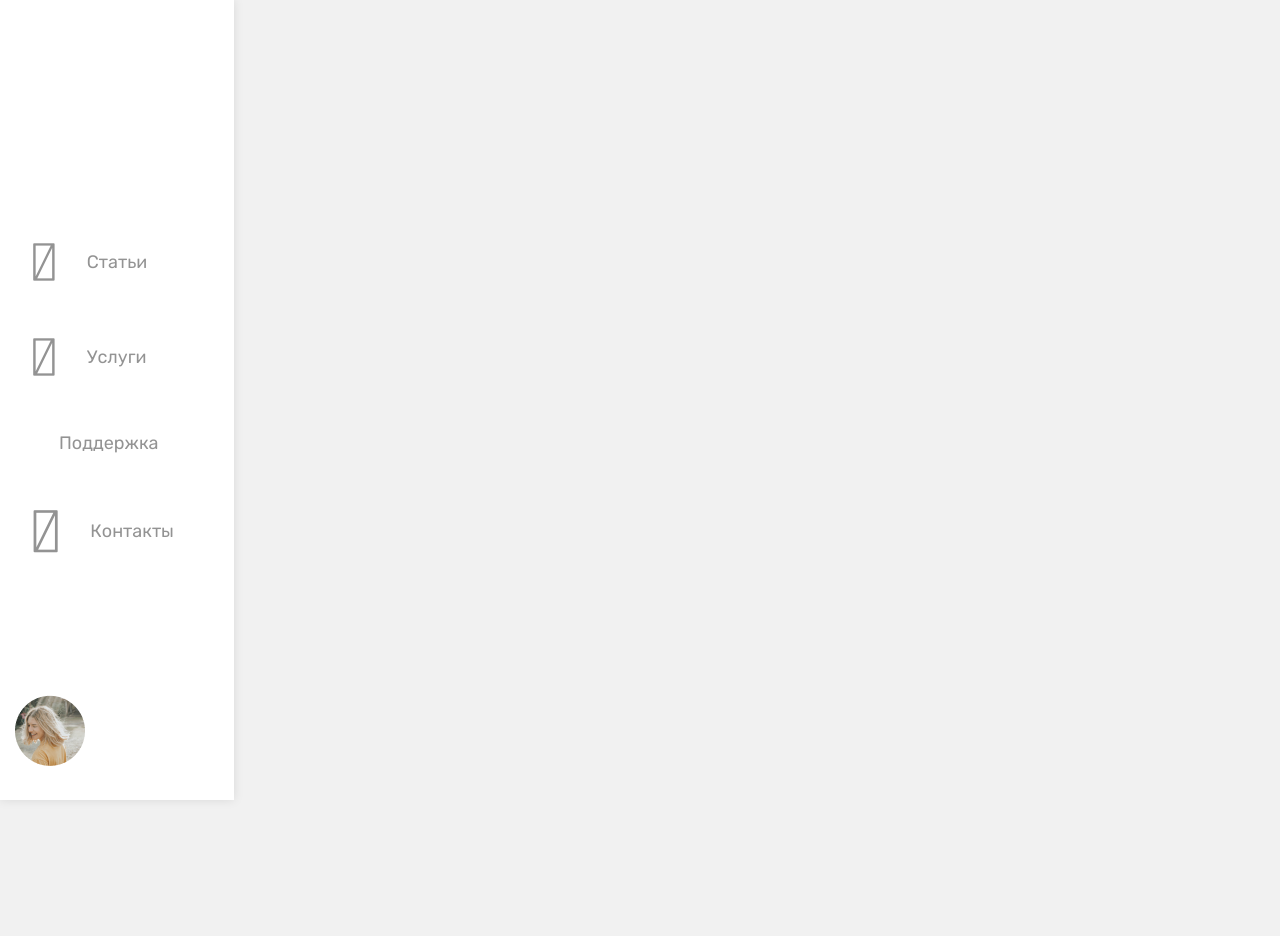
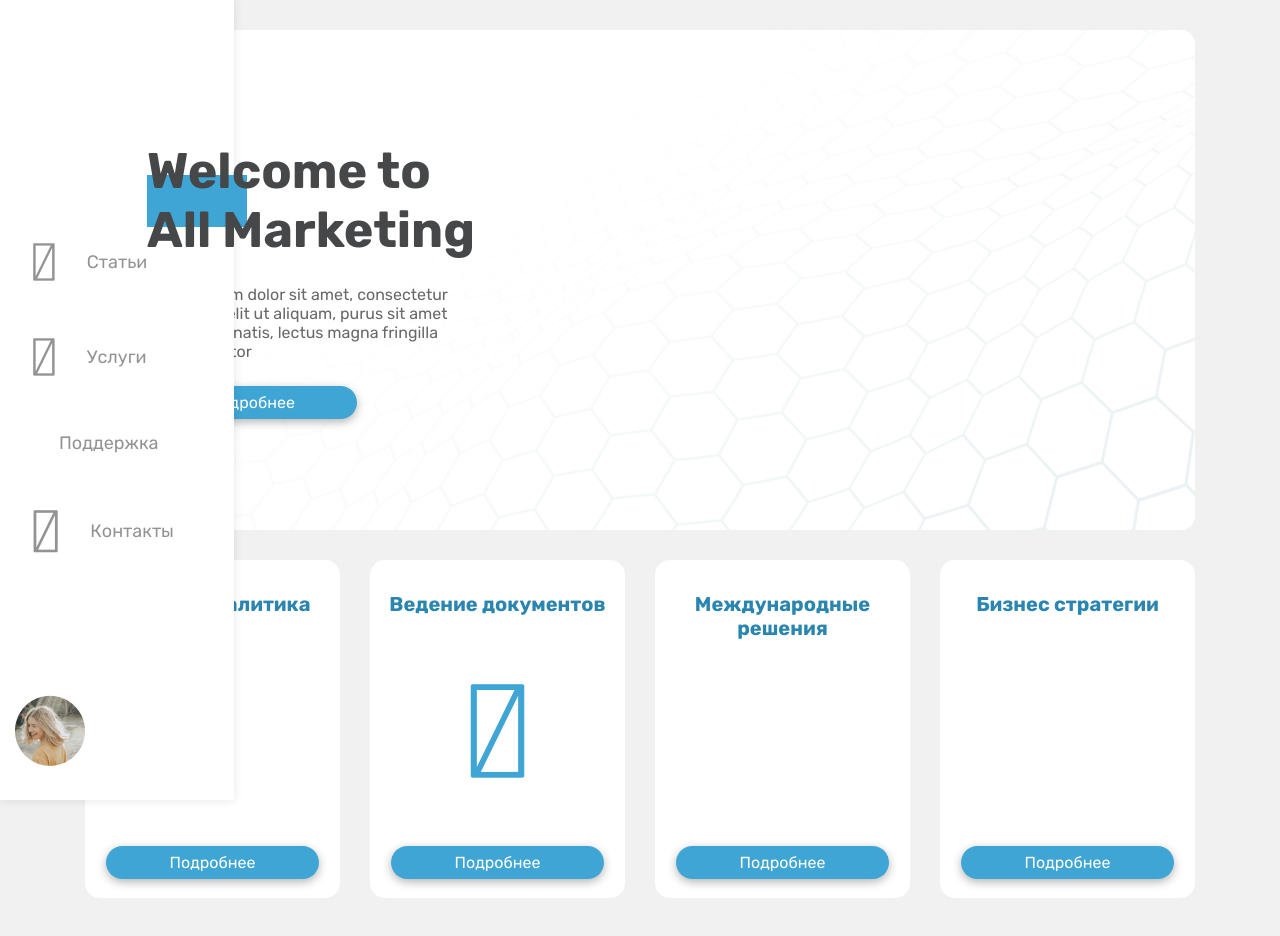
Before and after one commit to Qudwell/Blue-marketing, a plain HTML site: page index.html in a window 1280 px wide. Before the commit the page ends 800 px from the top, so only its background shows below. Drawn offline with Linux system fonts and the light colour scheme.

Commit message:
banner and cards

```diff
--- /dev/null
+++ b/css/banner.css
@@ -0,0 +1,67 @@
+.banner{
+    margin: 30px 0;
+}
+.banner__wrap {
+    background: url(../img/background.png) no-repeat center bottom/cover white;
+    height: 500px;
+    padding-left: 62px;
+    display: flex;
+    align-items: center;
+    border-radius: 14px;
+}
+
+.banner__desc {
+    max-width: 332px;
+    width: 100%;
+    display: flex;
+    flex-direction: column;
+    align-items: flex-start;
+    gap: 25px;
+}
+
+.desc__h {
+    font-family: 'RB', sans-serif;
+    font-weight: 700;
+    font-size: 50px;
+    line-height: 59px;
+    color: #464748;
+    position: relative;
+    z-index: 10;
+}
+
+.desc__p {
+    font-family: 'RR', sans-serif;
+    font-weight: 400;
+    font-size: 16px;
+    line-height: 19px;
+    color: #696868;
+}
+
+.desc__h::before {
+    position: absolute;
+    content: '';
+    z-index: -1;
+    top: 50%;
+    left: 0;
+    transform: translateY(-50%);
+    width: 100px;
+    height: 52px;
+    background: #3FA5D5;
+}
+
+.btn {
+    background: #3FA5D5;
+    box-shadow: 0px 3px 10px rgba(0, 0, 0, 0.3);
+    border-radius: 30px;
+    display: inline-block;
+    font-family: 'RR', sans-serif;
+    font-size: 16px;
+    font-weight: 400;
+    line-height: 19px;
+    color: white ;
+    transition: 0.3s;
+}
+
+.banner__btn{
+    padding: 7px 62px;
+}
--- a/css/base.css
+++ b/css/base.css
@@ -10,3 +10,14 @@ body{
     font-family: 'RR',sans-serif ;
     background: #F1F1F1;
 }
+
+.container{
+    max-width: 1140px;
+    padding: 0 15px;
+    margin: 0 auto;
+    width: 100%;
+    height: 100%;
+}
+.btn:hover{
+    background: #2A86B1;
+}
--- /dev/null
+++ b/css/cards.css
@@ -0,0 +1,40 @@
+.cards {
+    margin-bottom: 48px;
+}
+
+.cards__wrap {
+    display: flex;
+    gap: 30px;
+    align-items: center;
+}
+
+.card {
+    max-width: 255px;
+    width: 100%;
+    height: 338px;
+    background: white;
+    border-radius: 15px;
+    display: flex;
+    flex-direction: column;
+    align-items: center;
+    justify-content: space-between;
+    padding: 32px 18px 19px;
+}
+
+.card__icon {
+    font-size: 100px;
+    color: #3FA5D5;
+}
+
+.card__h {
+    font-family: 'RB', sans-serif;
+    font-size: 20px;
+    font-weight: 700;
+    line-height: 24px;
+    color: #2A86B1;
+    text-align: center;
+}
+
+.card__btn{
+    padding: 7px 64px;
+}
--- a/css/main.css
+++ b/css/main.css
@@ -1,3 +1,5 @@
 @import url(./base.css);
 @import url(./fonts.css);
 @import url(./nav.css);
+@import url(./banner.css);
+@import url(./cards.css);
--- a/index.html
+++ b/index.html
@@ -1,13 +1,15 @@
 <!DOCTYPE html>
 <html lang="en">
+
 <head>
     <meta charset="UTF-8">
     <meta http-equiv="X-UA-Compatible" content="IE=edge">
     <meta name="viewport" content="width=device-width, initial-scale=1.0">
     <title>BLUE MARKETING</title>
     <link rel="stylesheet" href="./css/main.css">
-    <link rel="stylesheet" href="https://pro.fontawesome.com/releases/v5.15.2/css/all.css"/>
+    <link rel="stylesheet" href="https://pro.fontawesome.com/releases/v5.15.2/css/all.css" />
 </head>
+
 <body>
     <aside class="nav">
         <div class="nav__wrap">
@@ -43,5 +45,44 @@
             </div>
         </div>
     </aside>
+    <section class="banner">
+        <div class="container">
+            <div class="banner__wrap">
+                <div class="banner__desc">
+                    <h1 class="desc__h">Welcome to All Marketing</h1>
+                    <p class="desc__p">Lorem ipsum dolor sit amet, consectetur adipiscing elit ut aliquam, purus sit
+                        amet luctus venenatis, lectus magna fringilla urna, porttitor</p>
+                    <a href="#" class="btn banner__btn">Подробнее</a>
+                </div>
+            </div>
+        </div>
+    </section>
+    <section class="cards">
+        <div class="container">
+            <div class="cards__wrap">
+                <div class="card">
+                    <h3 class="card__h">Мощная аналитика</h3>
+                    <span class="card__icon"><i class="fal fa-desktop-alt"></i></span>
+                    <a href="#" class="btn card__btn">Подробнее</a>
+                </div>
+                <div class="card">
+                    <h3 class="card__h">Ведение документов</h3>
+                    <span class="card__icon"><i class="fal fa-file-signature"></i></i></span>
+                    <a href="#" class="btn card__btn">Подробнее</a>
+                </div>
+                <div class="card">
+                    <h3 class="card__h">Международные решения</h3>
+                    <span class="card__icon"><i class="fal fa-globe-stand"></i></i></span>
+                    <a href="#" class="btn card__btn">Подробнее</a>
+                </div>
+                <div class="card">
+                    <h3 class="card__h">Бизнес стратегии</h3>
+                    <span class="card__icon"><i class="fal fa-chart-network"></i></span>
+                    <a href="#" class="btn card__btn">Подробнее</a>
+                </div>
+            </div>
+        </div>
+    </section>
 </body>
+
 </html>
```
